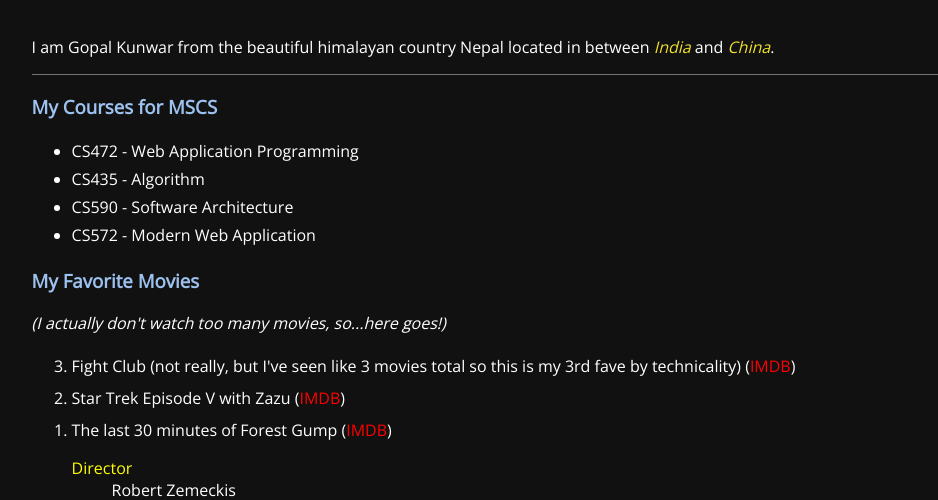
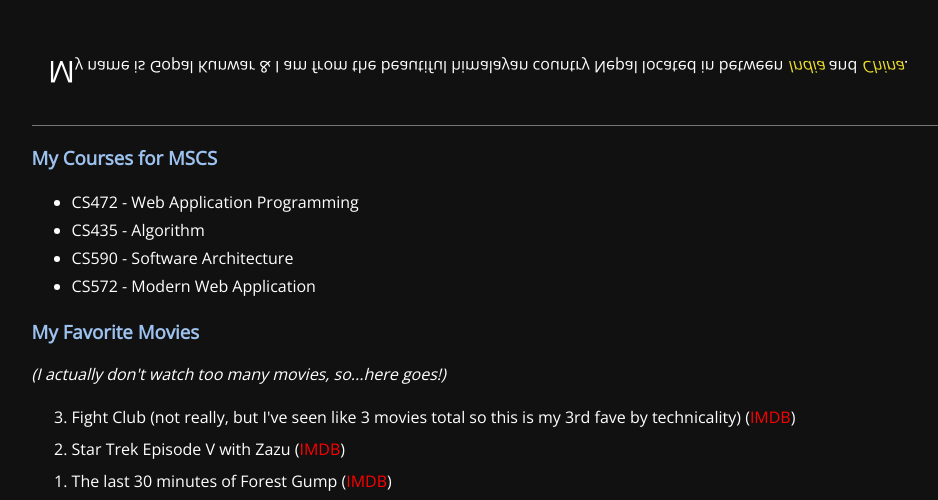
Before and after one commit to gopalkunwar/gopalkunwar.github.io, a web app: file aboutme.html in a window 1280 px wide. Shown: the part 186-686 px from the top of the page, without its empty margins (122-1060 px from the left). Run offline with its HTML, style and script files only (its server is not run), Linux system fonts and the light colour scheme.

Commit message:
aboutme dropcase added

```diff
--- a/aboutme.html
+++ b/aboutme.html
@@ -47,8 +47,7 @@
     <div class="wrapper marker">
         <div class="container content">
             <div class="intro">
-                <p>I am Gopal Kunwar from the beautiful himalayan country Nepal located in between <em
-                        style="color: #f0e12b;">India</em> and <em style="color: #f0e12b;">China</em>.</p>
+                <p><span class="flip_V">My name is Gopal Kunwar & I am from the beautiful himalayan country Nepal located in between <em class="md">India</em> and <em class="md">China</em>.</span></p>
 
             </div>
             <div class="courses">
--- a/css/style.css
+++ b/css/style.css
@@ -61,3 +61,12 @@ ul.movie-item {
     ul.movie-item li {
         color: #d1cccc;
     }
+    em.md{color:#f0e12b;}
+
+
+    span.flip_V{ display: inline-block; margin:1em; }
+      .flip_V{ -moz-transform: scale(1, -1);
+        -webkit-transform: scale(1, -1);
+        -o-transform: scale(1, -1);
+        -ms-transform: scale(1, -1);transform: scale(1, -1); }
+        .flip_V::first-letter{font-size: 30px;}
```
